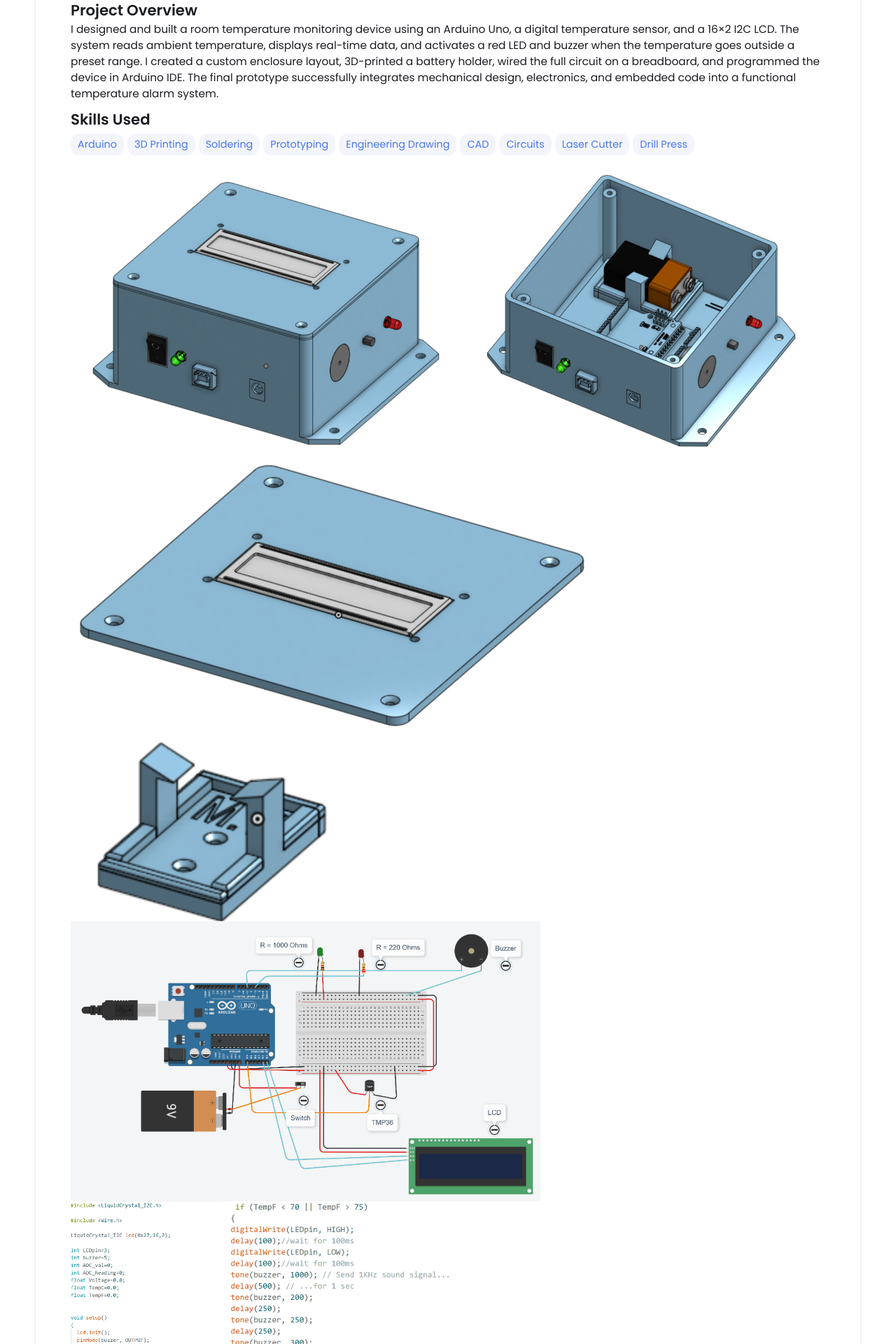
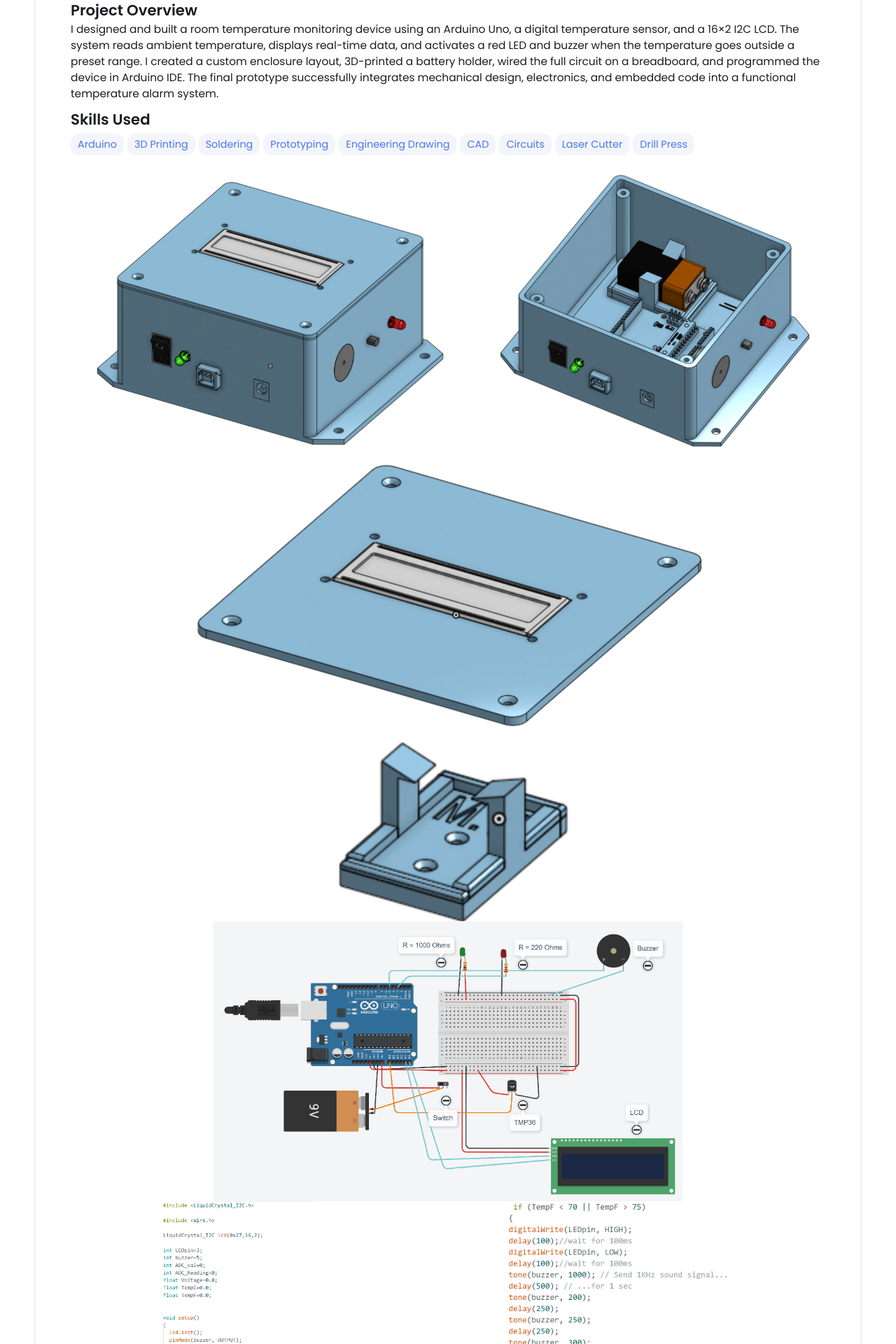
Before and after one commit to michael-vuong/michael-vuong.github.io, a Jekyll site: the page built from _projects/ArduinoTempSensor/index.md, in a window 1280 px wide. Shown: the part 558-2478 px from the top of the page at 70% size. Built offline with Jekyll 4.4.1, drawn with Linux system fonts in a browser that asks for light colours.

Commit message:
Update styles.css

```diff
--- a/css/styles.css
+++ b/css/styles.css
@@ -948,3 +948,11 @@ footer p {
 
 
 }
+
+/* Center images inside project posts */
+.post-view .content img,
+.post-view .content .image-gallery img {
+    display: block;
+    margin-left: auto;
+    margin-right: auto;
+}
```
